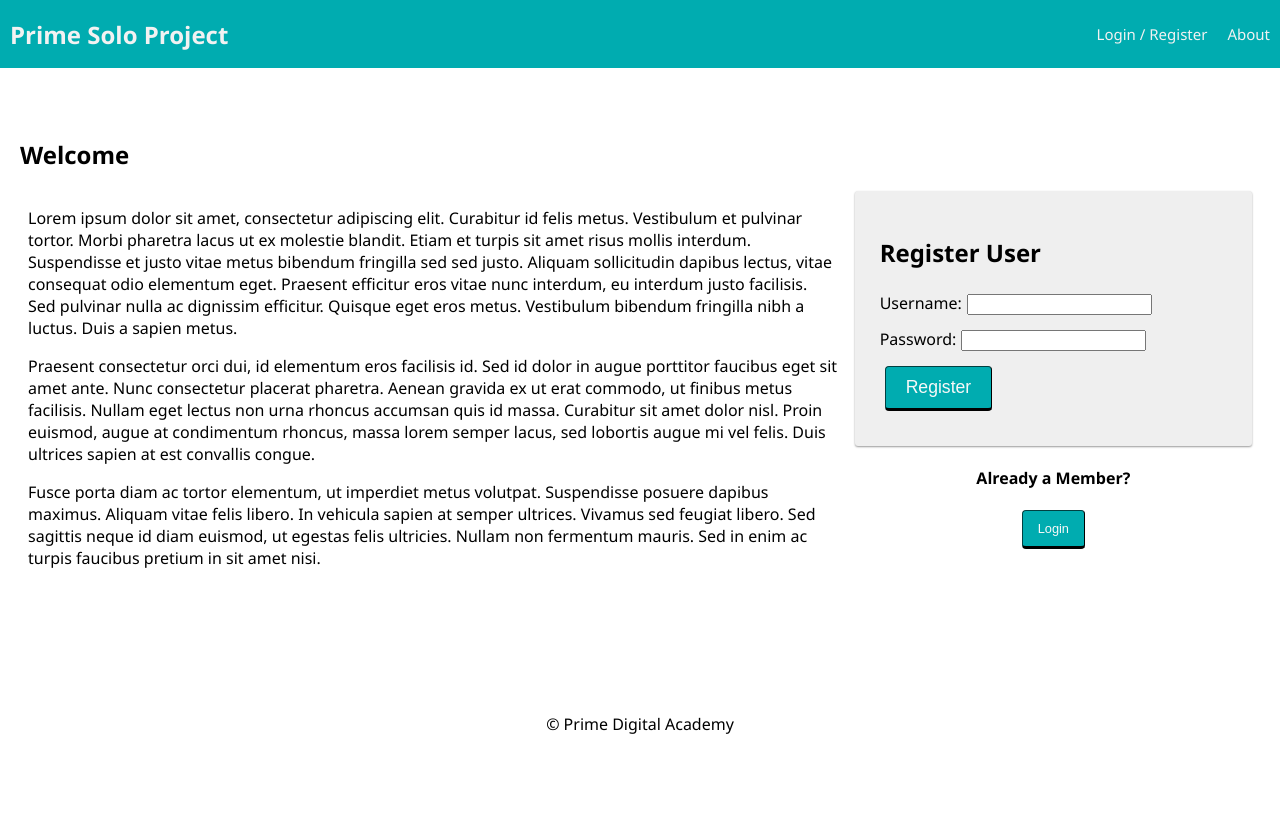
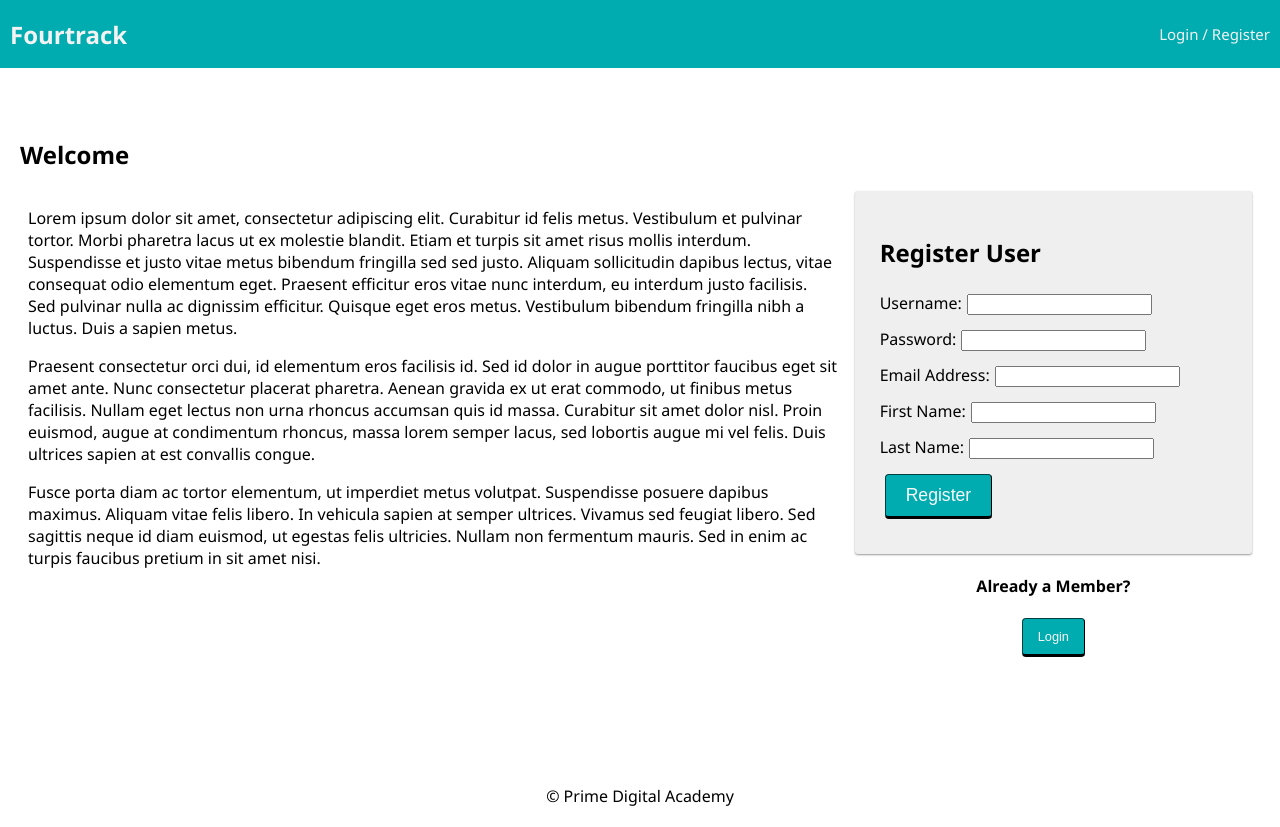
Before and after one commit to zahnow/fourtrack, a React (Create React App) app: page /bands/1#/home in a window 1280 px wide. Before the commit the page ends 800 px from the top, so only its background shows below. Built offline with nearby package versions, Linux system fonts and the light colour scheme; no server answers.

Commit message:
cleaned up unused components, added clips and songs to user page, created song list

```diff
--- a/src/components/AboutPage/AboutPage.jsx
+++ /dev/null
@@ -1,18 +0,0 @@
-import React from 'react';
-
-// This is one of our simplest components
-// It doesn't have local state,
-// It doesn't dispatch any redux actions or display any part of redux state
-// or even care what the redux state is'
-
-function AboutPage() {
-  return (
-    <div className="container">
-      <div>
-        <p>This about page is for anyone to read!</p>
-      </div>
-    </div>
-  );
-}
-
-export default AboutPage;
--- a/src/components/App/App.jsx
+++ b/src/components/App/App.jsx
@@ -1,4 +1,4 @@
-import React, { useEffect } from 'react';
+import { useEffect } from 'react';
 import {
   HashRouter as Router,
   Redirect,
@@ -13,14 +13,13 @@ import Footer from '../Footer/Footer';
 
 import ProtectedRoute from '../ProtectedRoute/ProtectedRoute';
 
-import AboutPage from '../AboutPage/AboutPage';
 import UserPage from '../UserPage/UserPage';
-import InfoPage from '../InfoPage/InfoPage';
 import LandingPage from '../LandingPage/LandingPage';
 import LoginPage from '../LoginPage/LoginPage';
 import RegisterPage from '../RegisterPage/RegisterPage';
 
 import './App.css';
+import SongList from '../SongList/SongList';
 
 function App() {
   const dispatch = useDispatch();
@@ -42,15 +41,6 @@ function App() {
           {/* Visiting localhost:3000 will redirect to localhost:3000/home */}
           <Redirect exact from="/" to="/home" />
 
-          {/* Visiting localhost:3000/about will show the about page. */}
-          <Route
-            // shows AboutPage at all times (logged in or not)
-            exact
-            path="/about"
-          >
-            <AboutPage />
-          </Route>
-
           {/* For protected routes, the view could show one of several things on the same route.
             Visiting localhost:3000/user will show the UserPage if the user is logged in.
             If the user is not logged in, the ProtectedRoute will show the LoginPage (component).
@@ -64,11 +54,11 @@ function App() {
           </ProtectedRoute>
 
           <ProtectedRoute
-            // logged in shows InfoPage else shows LoginPage
+            // logged in shows UserPage else shows LoginPage
             exact
-            path="/info"
+            path="/songs"
           >
-            <InfoPage />
+            <SongList />
           </ProtectedRoute>
 
           <Route
--- a/src/components/InfoPage/InfoPage.jsx
+++ /dev/null
@@ -1,16 +0,0 @@
-import React from 'react';
-
-// This is one of our simplest components
-// It doesn't have local state
-// It doesn't dispatch any redux actions or display any part of redux state
-// or even care what the redux state is
-
-function InfoPage() {
-  return (
-    <div className="container">
-      <p>Info Page</p>
-    </div>
-  );
-}
-
-export default InfoPage;
--- a/src/components/LogOutButton/LogOutButton.jsx
+++ /dev/null
@@ -1,19 +0,0 @@
-import React from 'react';
-import { useDispatch } from 'react-redux';
-
-function LogOutButton(props) {
-  const dispatch = useDispatch();
-  return (
-    <button
-      // This button shows up in multiple locations and is styled differently
-      // because it's styled differently depending on where it is used, the className
-      // is passed to it from it's parents through React props
-      className={props.className}
-      onClick={() => dispatch({ type: 'LOGOUT' })}
-    >
-      Log Out
-    </button>
-  );
-}
-
-export default LogOutButton;
--- a/src/components/Nav/Nav.jsx
+++ b/src/components/Nav/Nav.jsx
@@ -1,8 +1,7 @@
-import React from 'react';
+import './Nav.css';
+import { useDispatch } from 'react';
+import { useSelector } from 'react-redux';
 import { Link } from 'react-router-dom';
-import LogOutButton from '../LogOutButton/LogOutButton';
-import './Nav.css';
-import { useSelector } from 'react-redux';
 
 function Nav() {
   const user = useSelector((store) => store.user);
@@ -10,7 +9,7 @@ function Nav() {
   return (
     <div className="nav">
       <Link to="/home">
-        <h2 className="nav-title">Prime Solo Project</h2>
+        <h2 className="nav-title">Fourtrack</h2>
       </Link>
       <div>
         {/* If no user is logged in, show these links */}
@@ -28,17 +27,20 @@ function Nav() {
               Home
             </Link>
 
-            <Link className="navLink" to="/info">
-              Info Page
+            <Link className="navLink" to="/songs">
+              Songs
             </Link>
 
-            <LogOutButton className="navLink" />
+            <Link className="navLink" to="/bands">
+              Bands
+            </Link>
+
+            <div className='navLink' onClick={() => dispatch({ type: 'LOGOUT' })}>
+              Log Out
+            </div>
+
           </>
         )}
-
-        <Link className="navLink" to="/about">
-          About
-        </Link>
       </div>
     </div>
   );
--- a/src/components/RegisterForm/RegisterForm.jsx
+++ b/src/components/RegisterForm/RegisterForm.jsx
@@ -4,6 +4,9 @@ import { useDispatch, useSelector } from 'react-redux';
 function RegisterForm() {
   const [username, setUsername] = useState('');
   const [password, setPassword] = useState('');
+  const [email, setEmail] = useState('');
+  const [firstName, setFirstName] = useState('');
+  const [lastName, setLastName] = useState('');
   const errors = useSelector((store) => store.errors);
   const dispatch = useDispatch();
 
@@ -15,6 +18,9 @@ function RegisterForm() {
       payload: {
         username: username,
         password: password,
+        email: email,
+        first_name: firstName,
+        last_name: lastName
       },
     });
   }; // end registerUser
@@ -52,6 +58,42 @@ function RegisterForm() {
         </label>
       </div>
       <div>
+        <label htmlFor="email">
+          Email Address:
+          <input
+            type="email"
+            name="email"
+            value={email}
+            required
+            onChange={(event) => setEmail(event.target.value)}
+          />
+        </label>
+      </div>
+      <div>
+        <label htmlFor="firstname">
+          First Name:
+          <input
+            type="text"
+            name="firstname"
+            value={firstName}
+            required
+            onChange={(event) => setFirstName(event.target.value)}
+          />
+        </label>
+      </div>
+      <div>
+        <label htmlFor="lastname">
+          Last Name:
+          <input
+            type="text"
+            name="lastname"
+            value={lastName}
+            required
+            onChange={(event) => setLastName(event.target.value)}
+          />
+        </label>
+      </div>
+      <div>
         <input className="btn" type="submit" name="submit" value="Register" />
       </div>
     </form>
--- /dev/null
+++ b/src/components/SongList/SongList.jsx
@@ -0,0 +1,35 @@
+import { useSelector } from 'react-redux';
+import { useHistory } from 'react-router-dom';
+
+function SongList() {
+    const history = useHistory();
+    const songs = useSelector(store => store.songs);
+
+    return (
+        <div>
+            <h1>Song List</h1>
+            <button onClick={() => history.push('/add-song')}>Add Song</button>
+            <table>
+                <thead>
+                    <tr>
+                        <th>Name</th>
+                        <th>Description</th>
+                        <th>Last Updated</th>
+                    </tr>
+                </thead>
+                <tbody>
+                    {songs.map(song => {
+                        return (
+                        <tr key={song.id}>
+                            <th>{song.name}</th>
+                            <th>{song.description}</th>
+                            <th>{song.updated_at}</th>
+                        </tr>)
+                    })}
+                </tbody>
+            </table>
+        </div>
+    )
+}
+
+export default SongList;
--- /dev/null
+++ b/src/components/UserPage/ClipList.jsx
@@ -0,0 +1,16 @@
+import {useSelector} from 'react-redux';
+
+function ClipList () {
+    const clips = useSelector(store => store.clips);
+
+    return (
+        <div>
+            <h2>Clip List</h2>
+            <ul>
+                {clips.map(clip => <li key={clip.id}>{clip.name}</li>)}
+            </ul>
+        </div>
+    );
+}
+
+export default ClipList;
--- /dev/null
+++ b/src/components/UserPage/SongList.jsx
@@ -0,0 +1,16 @@
+import {useSelector} from 'react-redux';
+
+function SongList () {
+    const songs = useSelector(store => store.songs);
+
+    return (
+        <div>
+            <h2>Song List</h2>
+            <ul>
+                {songs.map(song => <li key={song.id}>{song.name}</li>)}
+            </ul>
+        </div>
+    );
+}
+
+export default SongList;
--- a/src/components/UserPage/UserPage.jsx
+++ b/src/components/UserPage/UserPage.jsx
@@ -1,15 +1,20 @@
-import React from 'react';
-import LogOutButton from '../LogOutButton/LogOutButton';
-import {useSelector} from 'react-redux';
+import { useSelector } from 'react-redux';
+import { useHistory } from 'react-router-dom';
+import SongList from './SongList';
+import ClipList from './ClipList';
 
 function UserPage() {
   // this component doesn't do much to start, just renders some user reducer info to the DOM
   const user = useSelector((store) => store.user);
+  const history = useHistory();
+
   return (
     <div className="container">
       <h2>Welcome, {user.username}!</h2>
-      <p>Your ID is: {user.id}</p>
-      <LogOutButton className="btn" />
+      <button onClick={() => history.push('/add-song')}>Add Song</button>
+      <SongList />
+      <button>Add Clip</button>
+      <ClipList />
     </div>
   );
 }
```
Also changed, not shown: src/components/Templates/TemplateClass/TemplateClass.jsx (renamed from src/components/TemplateClass/TemplateClass.jsx), src/components/Templates/TemplateFunction/TemplateFunction.jsx (renamed from src/components/TemplateFunction/TemplateFunction.jsx), 1 other file (tests, documents, lock files or other folders).
